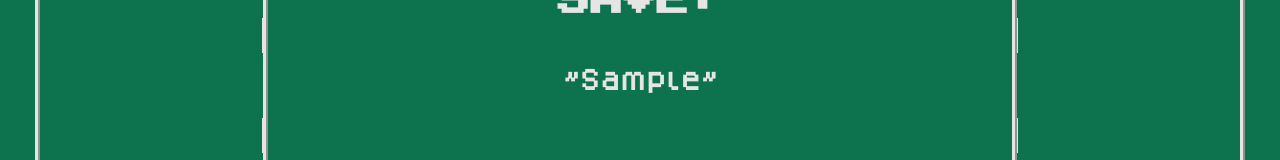
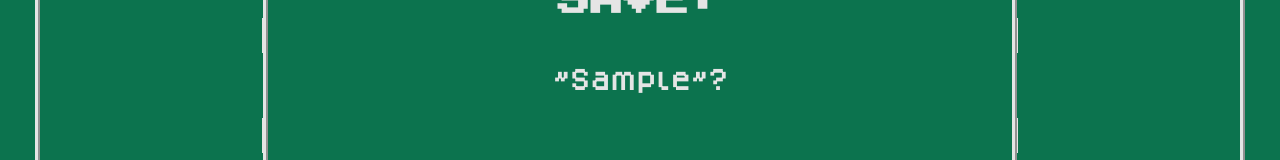
Before and after one commit to grantortino/job-hunter, a React (Create React App) app: page /trackerform in a window 1280 px wide. Both pictures are taken after typing "Sample", "Sample", "2020-01-15", "Sample" into the empty fields and a click on the input "SAVE". Shown: the part 275-435 px from the top of the page. Built offline with nearby package versions, Linux system fonts and the light colour scheme.

Commit message:
styled modal properly

```diff
--- a/src/components/JobTrackerForm.js
+++ b/src/components/JobTrackerForm.js
@@ -51,6 +51,10 @@ import Modal from './Modal';
         setIsVisible(false);
     };
 
+    const onClose = () => {
+        setIsVisible(false);
+    };
+
     return (
         <Screen>
 
@@ -59,7 +63,11 @@ import Modal from './Modal';
                 {isVisible && <Modal
                 companyName={companyName}
                 onSubmit={onSubmit}
-                modalHeaderText="ARE YOU SURE YOU WANT TO SAVE:"/>}
+                onClose={onClose}
+                modalHeaderText="ARE YOU SURE YOU WANT TO SAVE:"
+                modalMainObject={companyName === undefined ? '-Company Name is Missing-'+"?" : `\"${companyName}\"?`}
+                />
+                }
 
                 <div className="pages-header-huge">
                     <h1 className="huge">TRACK A NEW JOB</h1>
--- a/src/components/Modal.js
+++ b/src/components/Modal.js
@@ -1,19 +1,20 @@
 import React from 'react';
 
-const Modal = ({ companyName, onSubmit, children, modalHeaderText }) => {
+const Modal = ({ onSubmit, children, modalHeaderText, modalMainObject, onClose }) => {
     return (
 
         <div className="modal-container">
                     {children}
             <h1 className="huge">{modalHeaderText}</h1>
-            <h3 className="font-medium">{`"${companyName}"`}</h3>
+            {/* <h3 className="font-medium">{`"${companyName}"`}</h3> */}
+            <h3 className="font-medium">{modalMainObject}</h3>
             <div className="modal-buttons-container">
                 <div className="modal-button-card">
-                    <button className="buttons small" onClick={() => {console.log('CLICK!'); onSubmit()}}>YES</button>
+                    <button className="buttons small" onClick={onSubmit}>YES</button>
                     <h3 className="font-small">And straight to the tracked jobs hub.</h3>
                 </div>
                 <div className="modal-button-card">
-                    <button className="buttons small">NO</button>
+                    <button className="buttons small" onClick={onClose}>NO</button>
                     <h3 className="font-small">And back to the hunt.</h3>
                 </div>
             </div>
```
